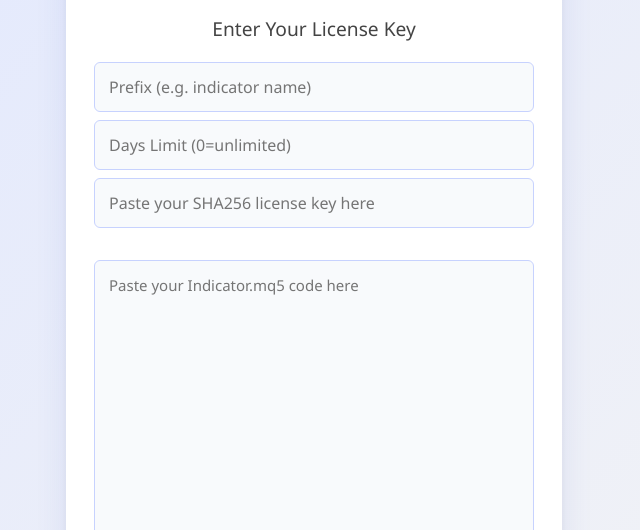
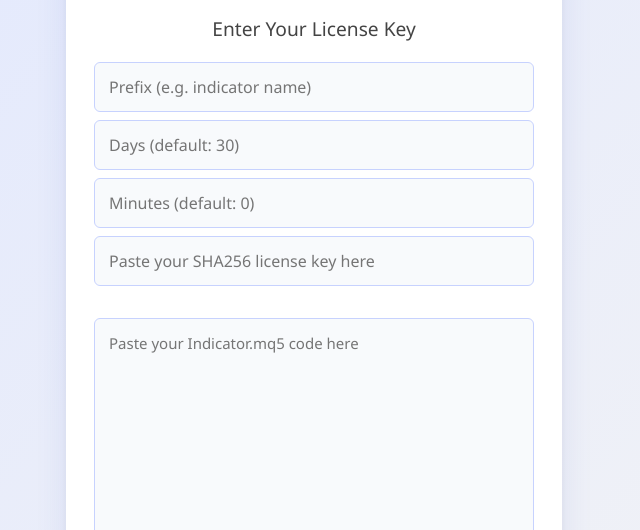
Before and after one commit to BaseMax/MT-Indicator-Locker-Online, a plain HTML site: page index.html in a window 1280 px wide. Shown: the part 270-800 px from the top of the page, without its empty margins (326-966 px from the left). Drawn offline with Linux system fonts and the light colour scheme.

Commit message:
Update index.html

```diff
--- a/index.html
+++ b/index.html
@@ -27,7 +27,18 @@
         <h2>Enter Your License Key</h2>
         <form id="licenseForm">
             <input type="text" id="prefix" placeholder="Prefix (e.g. indicator name)" maxlength="32" style="margin-bottom:8px;" required />
-            <input type="number" id="daysLimit" placeholder="Days Limit (0=unlimited)" min="0" style="margin-bottom:8px;" required />
+            <input
+              type="number"
+              id="daysLimit"
+              placeholder="Days (default: 30)"
+              style="margin-bottom:8px;"
+            />
+            <input
+              type="number"
+              id="minutesLimit"
+              placeholder="Minutes (default: 0)"
+              style="margin-bottom:8px;"
+            />
             <input type="text" id="licenseKey" placeholder="Paste your SHA256 license key here" maxlength="64" required />
             <textarea id="indicatorCode" placeholder="Paste your Indicator.mq5 code here" rows="16" style="width:100%;margin:16px 0 8px 0;"></textarea>
             <button type="submit">Apply License</button>
```
